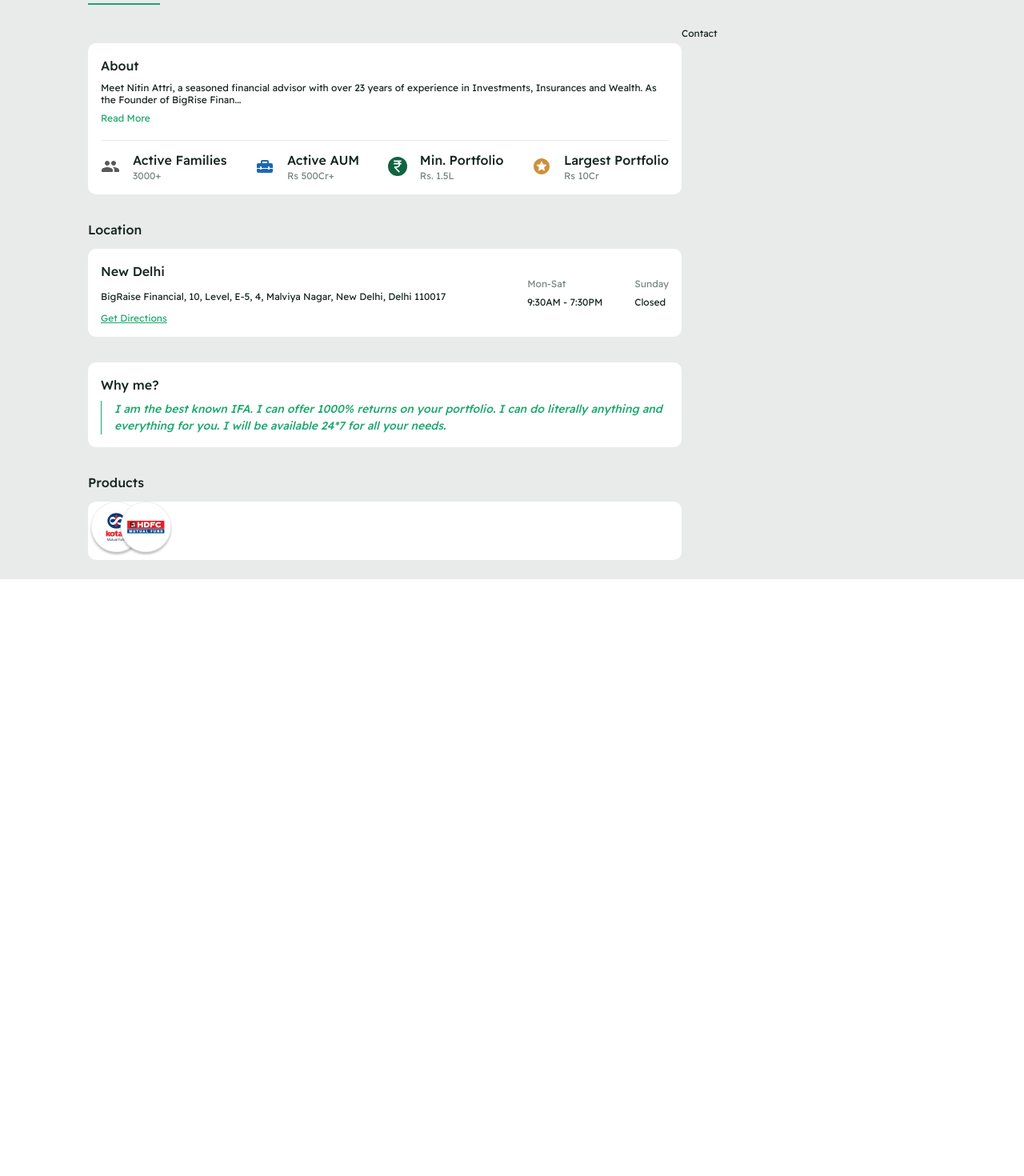
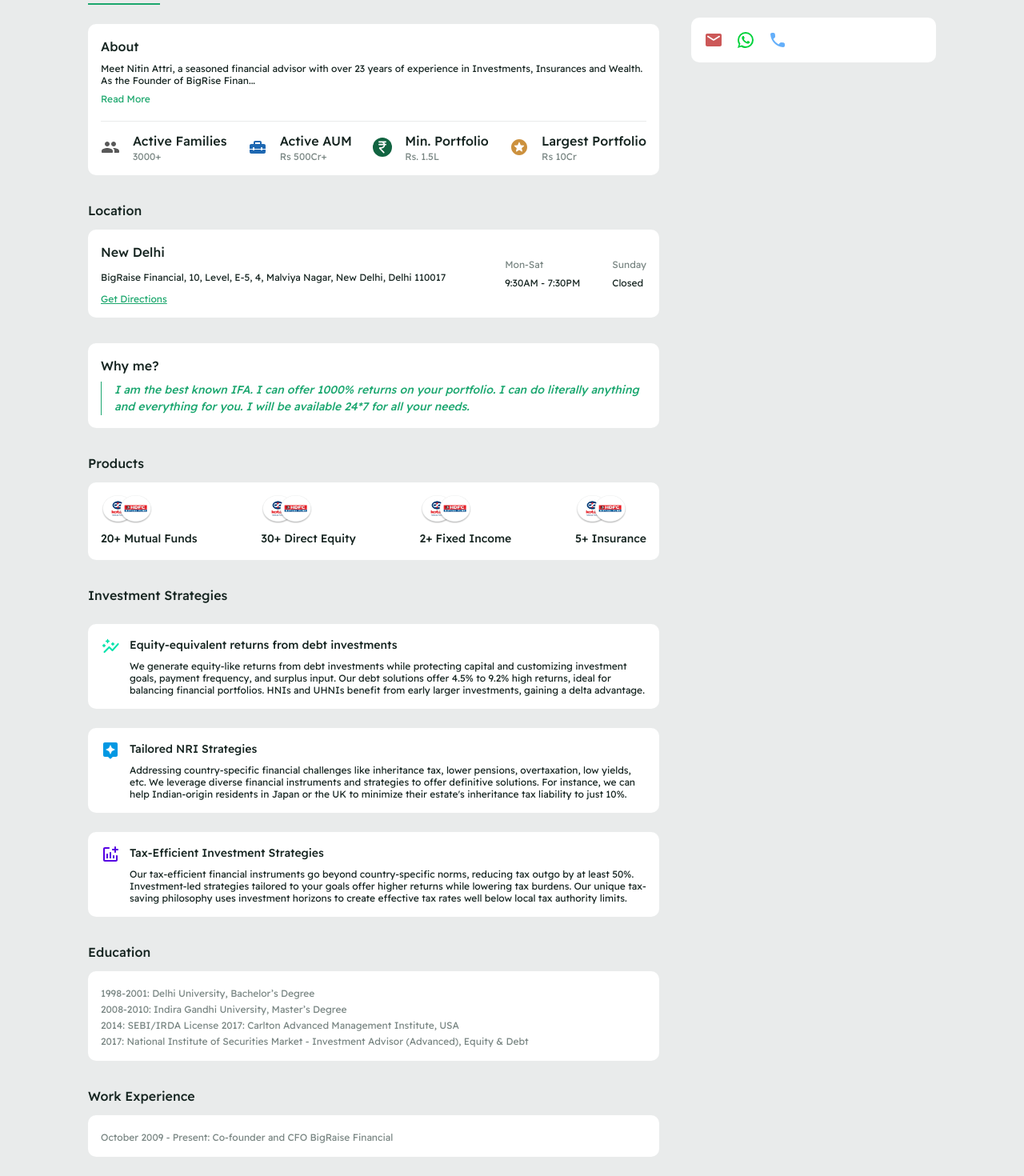
Before and after one commit to thesoorajsingh/project-eudaimonia, a Next.js app: page /profile in a window 1280 px wide. Shown: the part 370-1840 px from the top of the page at 80% size. Before the commit the page ends 1094 px from the top, so only its background shows below. Built offline with nearby package versions, Linux system fonts and the light colour scheme.

Commit message:
final about section

```diff
--- a/src/app/profile/layouts/MainBody.js
+++ b/src/app/profile/layouts/MainBody.js
@@ -5,6 +5,13 @@ import About from "./sections/About";
 import Offerings from "./sections/Offerings";
 import Reviews from "./sections/Reviews";
 import Fees from "./sections/Fees";
+import WhiteCard from "../components/WhiteCard";
+import {
+  CallRounded,
+  EmailRounded,
+  WhatsApp,
+  WhatsappRounded,
+} from "@mui/icons-material";
 
 function MainBody() {
   const [tabValue, setTabValue] = useState(0);
@@ -33,7 +40,8 @@ function MainBody() {
   };
 
   return (
-		<>
+    <Box display={"flex"} justifyContent={"space-between"} gap={5}>
+      <Box flex={0.7} maxWidth={"760px"}>
         <Box mb={3}>
           <Tabs
             value={tabValue}
@@ -45,13 +53,26 @@ function MainBody() {
             <Tab label="Fees" />
           </Tabs>
         </Box>
-			<Box display={"flex"}>
-				<Box flex={0.7}>{renderBodySection()}</Box>
+        <Box>{renderBodySection()}</Box>
+      </Box>
       <Box flex={0.3}>
-					<Typography variant="label">Contact</Typography>
+        <Typography variant="h6" sx={{ padding: 2 }}>
+          Connect With the IFA
+        </Typography>
+        <WhiteCard
+          sx={{
+            padding: 2,
+            display: "flex",
+            justifyContent: "flex-start",
+            gap: 2,
+          }}
+        >
+          <EmailRounded sx={{ color: "#CC5858" }} />
+          <WhatsApp sx={{ color: "#00D23B" }} />
+          <CallRounded sx={{ color: "#64AFFA" }} />
+        </WhiteCard>
       </Box>
     </Box>
-		</>
   );
 }
 
--- a/src/app/profile/layouts/sections/About.js
+++ b/src/app/profile/layouts/sections/About.js
@@ -4,6 +4,9 @@ import WhiteCard from "../../components/WhiteCard";
 import HeroMetric from "../../components/HeroMetric";
 import MutualAvatarGroup from "@/assets/mutualAvatarGroup2.png";
 import {
+  AddchartRounded,
+  AssistantRounded,
+  AutoGraphRounded,
   CurrencyRupeeRounded,
   HomeRepairServiceRounded,
   PeopleRounded,
@@ -19,6 +22,42 @@ function About() {
   const handleReadMore = () => {
     setReadMore(!readMore);
   };
+
+  const productsOffered = [
+    {
+      title: "20+ Mutual Funds",
+    },
+    {
+      title: "30+ Direct Equity",
+    },
+    {
+      title: "2+ Fixed Income",
+    },
+    {
+      title: "5+ Insurance",
+    },
+  ];
+
+  const investmentStrategy = [
+    {
+      icon: <AutoGraphRounded sx={{ color: "#00E3AB" }} />,
+      title: "Equity-equivalent returns from debt investments",
+      value:
+        "We generate equity-like returns from debt investments while protecting capital and customizing investment goals, payment frequency, and surplus input. Our debt solutions offer 4.5% to 9.2% high returns, ideal for balancing financial portfolios. HNIs and UHNIs benefit from early larger investments, gaining a delta advantage.",
+    },
+    {
+      icon: <AssistantRounded sx={{ color: "#0098E3" }} />,
+      title: "Tailored NRI Strategies",
+      value:
+        "Addressing country-specific financial challenges like inheritance tax, lower pensions, overtaxation, low yields, etc. We leverage diverse financial instruments and strategies to offer definitive solutions. For instance, we can help Indian-origin residents in Japan or the UK to minimize their estate's inheritance tax liability to just 10%.",
+    },
+    {
+      icon: <AddchartRounded sx={{ color: "#5600E3" }} />,
+      title: "Tax-Efficient Investment Strategies",
+      value:
+        "Our tax-efficient financial instruments go beyond country-specific norms, reducing tax outgo by at least 50%. Investment-led strategies tailored to your goals offer higher returns while lowering tax burdens. Our unique tax-saving philosophy uses investment horizons to create effective tax rates well below local tax authority limits.",
+    },
+  ];
 
   const metrics = useMemo(
     () => [
@@ -187,8 +226,68 @@ function About() {
 
       <Box mt={4}>
         <Typography variant={"labelMedium"}>Products</Typography>
-        <WhiteCard sx={{ marginTop: 1.5 }}>
-          <Image src={MutualAvatarGroup} alt={"some image"} />
+        <WhiteCard
+          sx={{
+            marginTop: 1.5,
+            padding: 2,
+            display: "flex",
+            justifyContent: "space-between",
+          }}
+        >
+          {productsOffered.map((product, index) => (
+            <Box display={"flex"} key={index} flexDirection={"column"} gap={1}>
+              <Image
+                src={MutualAvatarGroup}
+                style={{ maxWidth: "64px", maxHeight: "36px" }}
+                alt={"some image"}
+              />
+              <Typography variant={"labelSmall"}>{product.title}</Typography>
+            </Box>
+          ))}
+        </WhiteCard>
+      </Box>
+      <Box mt={4}>
+        <Typography variant={"labelMedium"}>Investment Strategies</Typography>
+        {investmentStrategy.map((strategy, index) => (
+          <WhiteCard
+            key={index}
+            sx={{
+              padding: 2,
+              marginY: 3,
+              display: "flex",
+              justifyContent: "space-between",
+              gap: 1.5,
+            }}
+          >
+            <Box width={"24px"} height={"24px"}>
+              {strategy.icon}
+            </Box>
+            <Box display={"flex"} flexDirection={"column"} gap={1}>
+              <Typography variant={"labelSmall"}>{strategy.title}</Typography>
+              <Typography variant={"label"}>{strategy.value}</Typography>
+            </Box>
+          </WhiteCard>
+        ))}
+      </Box>
+      <Box mt={4}>
+        <Typography variant={"labelMedium"}>Education</Typography>
+        <WhiteCard sx={{ marginTop: 1.5, padding: 2 }}>
+          <Typography variant={"label"} color={theme.palette.text.label}>
+            1998-2001: Delhi University, Bachelor’s Degree <br />
+            2008-2010: Indira Gandhi University, Master’s Degree <br />
+            2014: SEBI/IRDA License 2017: Carlton Advanced Management Institute,
+            USA <br />
+            2017: National Institute of Securities Market - Investment Advisor
+            (Advanced), Equity & Debt
+          </Typography>
+        </WhiteCard>
+      </Box>
+      <Box mt={4}>
+        <Typography variant={"labelMedium"}>Work Experience</Typography>
+        <WhiteCard sx={{ marginTop: 1.5, padding: 2 }}>
+          <Typography variant={"label"} color={theme.palette.text.label}>
+            October 2009 - Present: Co-founder and CFO BigRaise Financial
+          </Typography>
         </WhiteCard>
       </Box>
     </Box>
```
Lines whose indentation alone changed are shown as unchanged.
